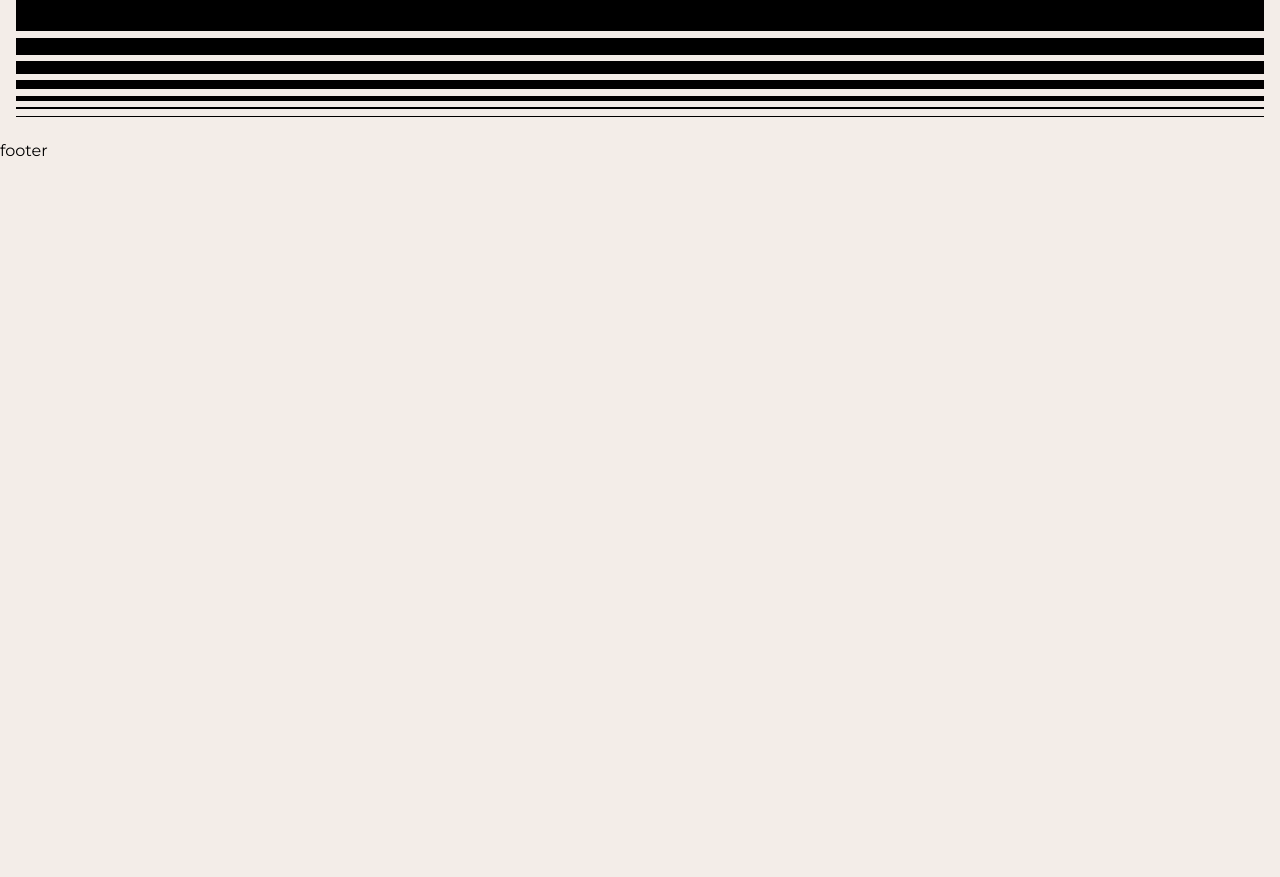
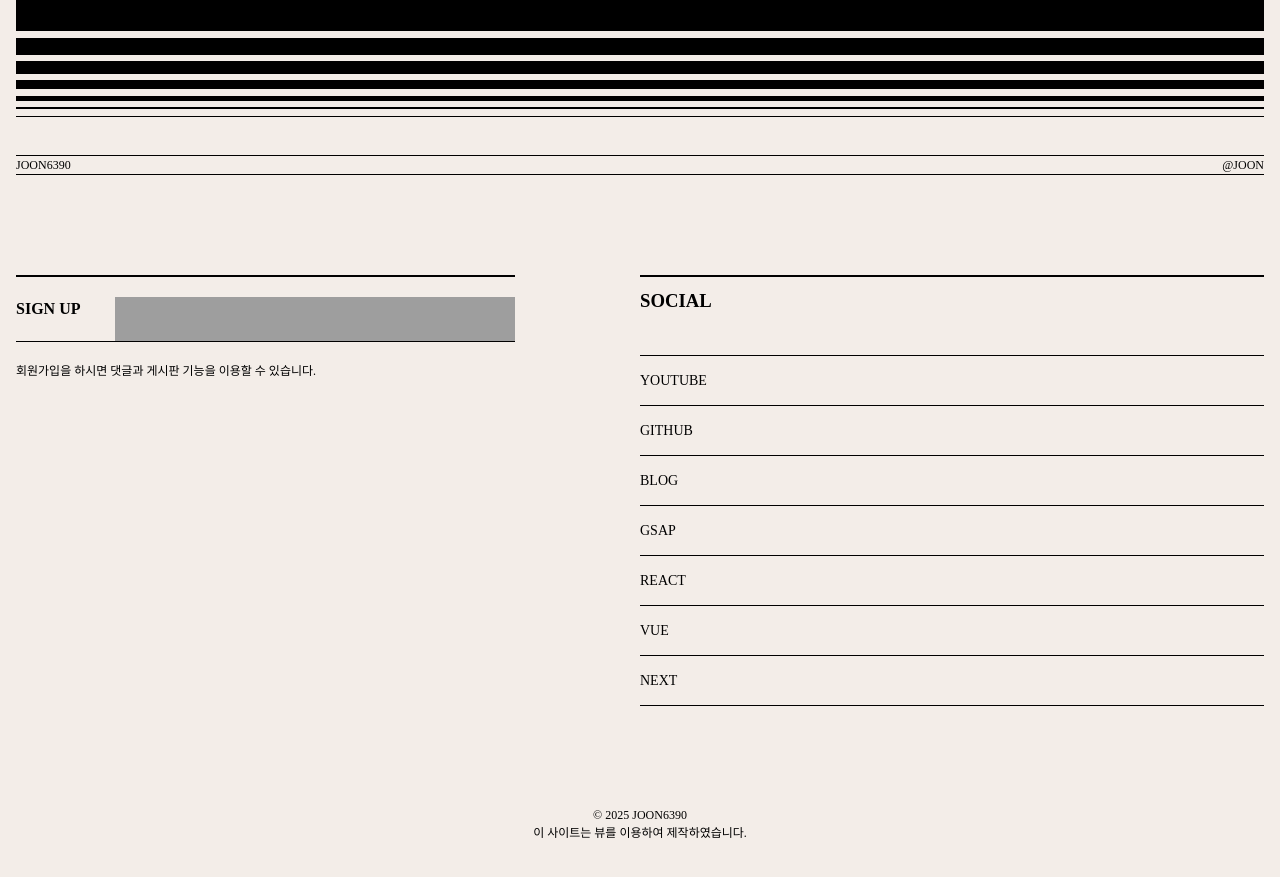
Before and after one commit to joon6390/PortFolio-Vue, a Vue app: page / in a window 1280 px wide. Shown: the part 6220-7097 px from the top of the page. Before the commit the page ends 6383 px from the top, so only its background shows below. Built offline with nearby package versions, Linux system fonts and the light colour scheme; grey boxes are pictures that could not be loaded; a small style sheet from the web is missing; a web font is replaced by a local one.

Commit message:
푸터 영역 완료

```diff
--- a/src/components/Footer.vue
+++ b/src/components/Footer.vue
@@ -1,3 +1,143 @@
+<script setup>
+import { footerText } from '@/constants';
+</script>
+
 <template>
-    footer
+    <footer id="footer" role="contentinfo">
+        <div class="footer__inner">
+            <h2 class="footer__text">
+                <div>joon6390</div>
+                <div>@joon</div>
+            </h2>
+            <div class="footer__info">
+                <div class="left">
+                    <div class="title">
+                        <a href="#">sign up</a>
+                    </div>
+                    <p class="desc">회원가입을 하시면 댓글과 게시판 기능을 이용할 수 있습니다.</p>
+                </div>
+                <div class="right">
+                    <h3>social</h3>
+                    <ul>
+                        <li v-for="(footer, key) in footerText" :key="key">
+                            <a :href="footer.link">{{ footer.title}}</a>
+                            <em>{{ footer.desc }}</em>
+                        </li>
+                    </ul>
+                </div>
+            </div>
+            <div class="footer__right">
+                &copy; 2025 joon6390<br />
+                이 사이트는 뷰를 이용하여 제작하였습니다.
+            </div>
+        </div>
+    </footer>
 </template>
+
+<style lang="scss">
+#footer {
+    font-family: var(--mainKor-font);
+}
+.footer__inner {
+    padding: 16px;
+
+    .footer__text {
+        font-size: 12px;
+        text-transform: uppercase;
+        border-top: 1px solid var(--black);
+        border-bottom: 1px solid var(--black);
+        display: flex;
+        justify-content: space-between;
+    }
+    .footer__info {
+        display: flex;
+        justify-content: space-between;
+        margin: 100px 0px;
+
+        @media (max-width: 800px) {
+            flex-direction: column;
+        }
+
+        .left {
+            width: 40%;
+
+            @media (max-width: 800px) {
+                width: 100%;
+            }
+
+            .title {
+                border-top: 2px solid var(--black);
+                border-bottom: 1px solid var(--black);
+                padding: 20px 0;
+                text-transform: uppercase;
+                font-weight: 700;
+                background: url(../../img/arrow.svg) no-repeat right 20px;
+                transition: all 0.3s;
+
+                &:hover {
+                    background-color: var(--black400);
+                    padding-left: 10px;
+                    border-color: transparent;
+                }
+            }
+            .desc {
+                    font-size: 12px;
+                    padding-top: 20px;
+
+                    @media (max-width: 800px) {
+                        margin-bottom: 20px;
+                    }
+                }
+            }
+
+        .right {
+            width: 50%;
+
+            @media (max-width: 800px) {
+                width: 100%;
+            }
+
+            h3 {
+                border-top: 2px solid var(--black);
+                font-weight: 700;
+                margin-bottom: 40px;
+                padding-top: 10px;
+                text-transform: uppercase;
+            }
+            ul {
+                border-top: 1px solid var(--black);
+
+                li {
+                    border-bottom: 1px solid var(--black);
+
+                    a {
+                        padding: 14px 0;
+                        font-size: 14px;
+                        display: inline-block;
+                        text-transform: uppercase;
+                    }
+                    em {
+                        font-size: 12px;
+                        padding-left: 10px;
+                        opacity: 0;
+                        transition: all 0.3s;
+                    }
+
+                    &:hover {
+                        em {
+                            opacity: 1;
+                        }
+                    }
+
+                }
+            }
+        }
+    }
+    .footer__right {
+        text-align: center;
+        text-transform: uppercase;
+        font-size: 12px;
+        margin-bottom: 20px;
+    }
+}
+</style>
```
